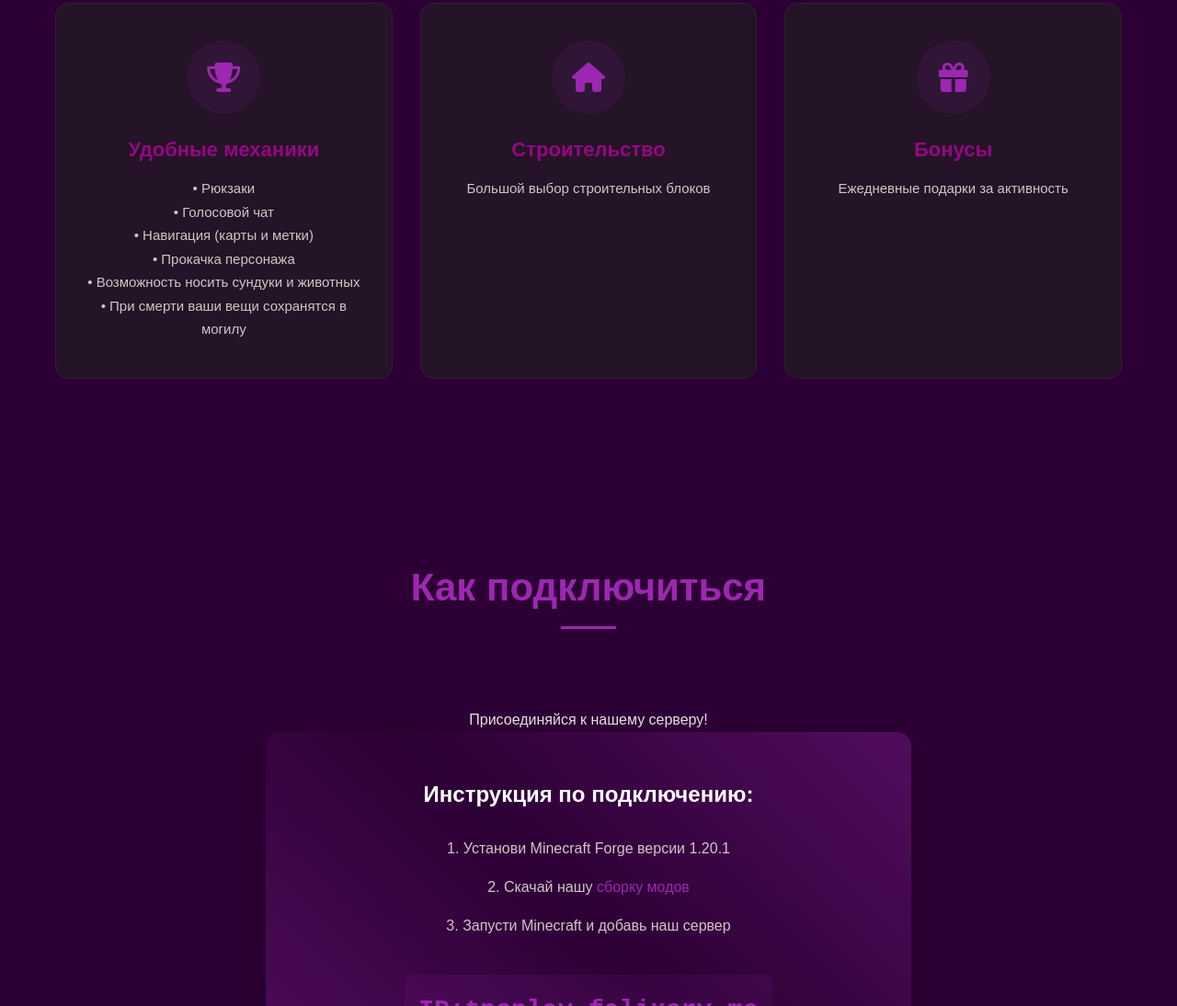
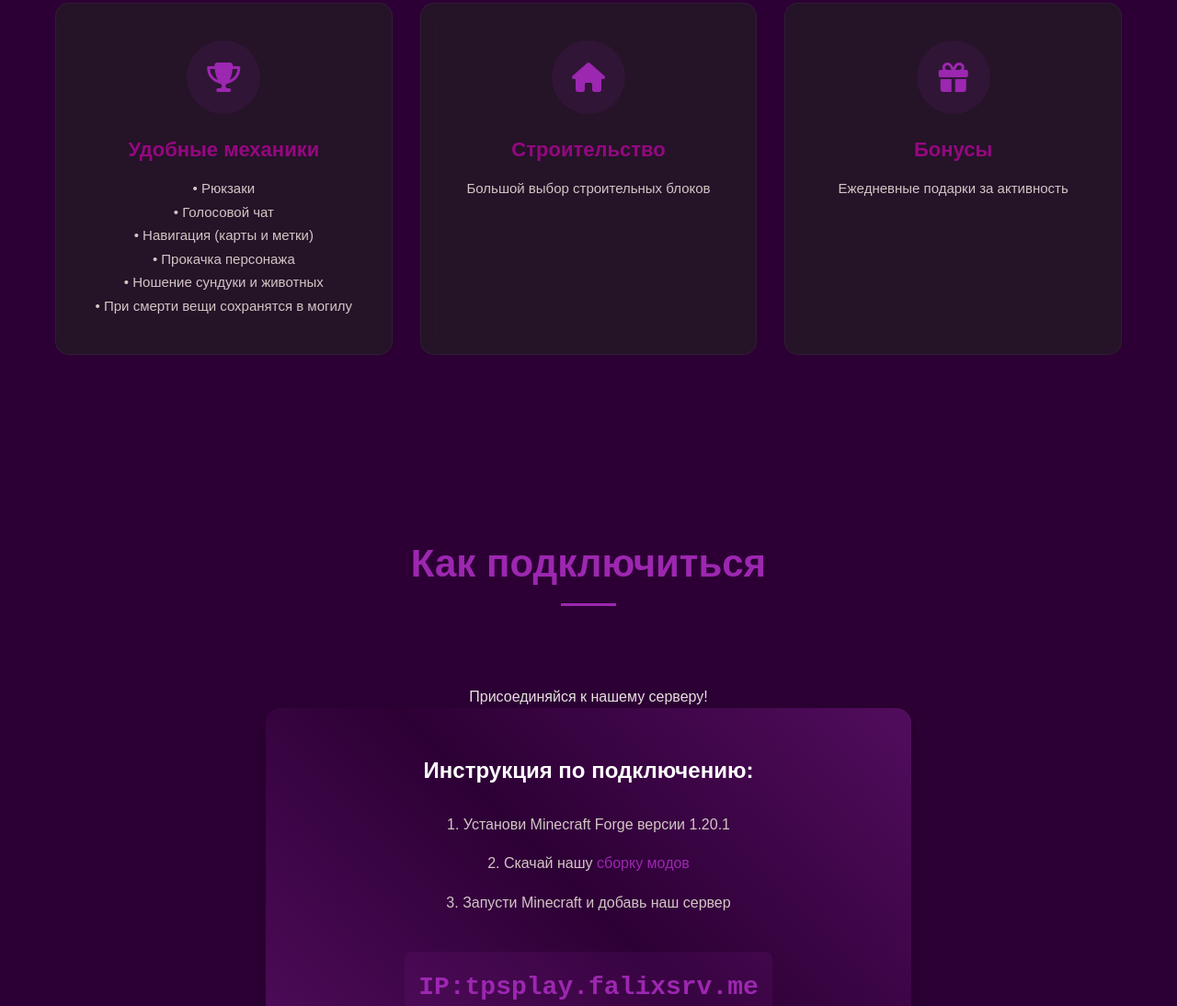
Before and after one commit to tpsplay/tps_play, a plain HTML site: page index.html in a window 1280 px wide. Shown: the part 2139-3233 px from the top of the page at 92% size. Drawn offline with Linux system fonts and the light colour scheme.

Commit message:
Update index.html

```diff
--- a/index.html
+++ b/index.html
@@ -897,8 +897,8 @@
                     <p>• Голосовой чат</p>
                     <p>• Навигация (карты и метки) </p>
                     <p>• Прокачка персонажа</p>
-                    <p>• Возможность носить сундуки и животных</p>
-                    <p>• При смерти ваши вещи сохранятся в могилу</p>
+                    <p>• Ношение сундуки и животных</p>
+                    <p>• При смерти вещи сохранятся в могилу</p>
                 </div>
                 <div class="feature-card">
                     <div class="feature-icon">
```
